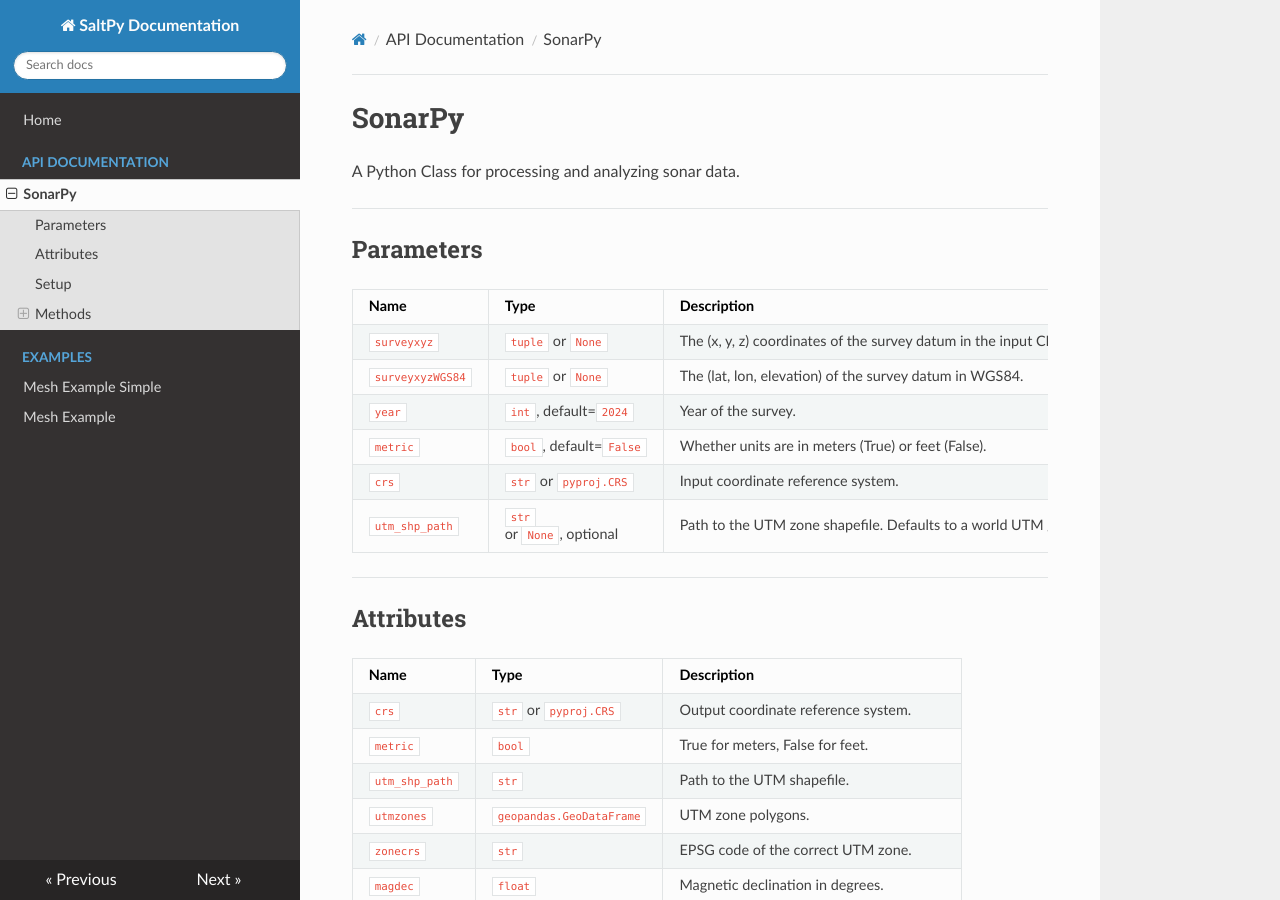
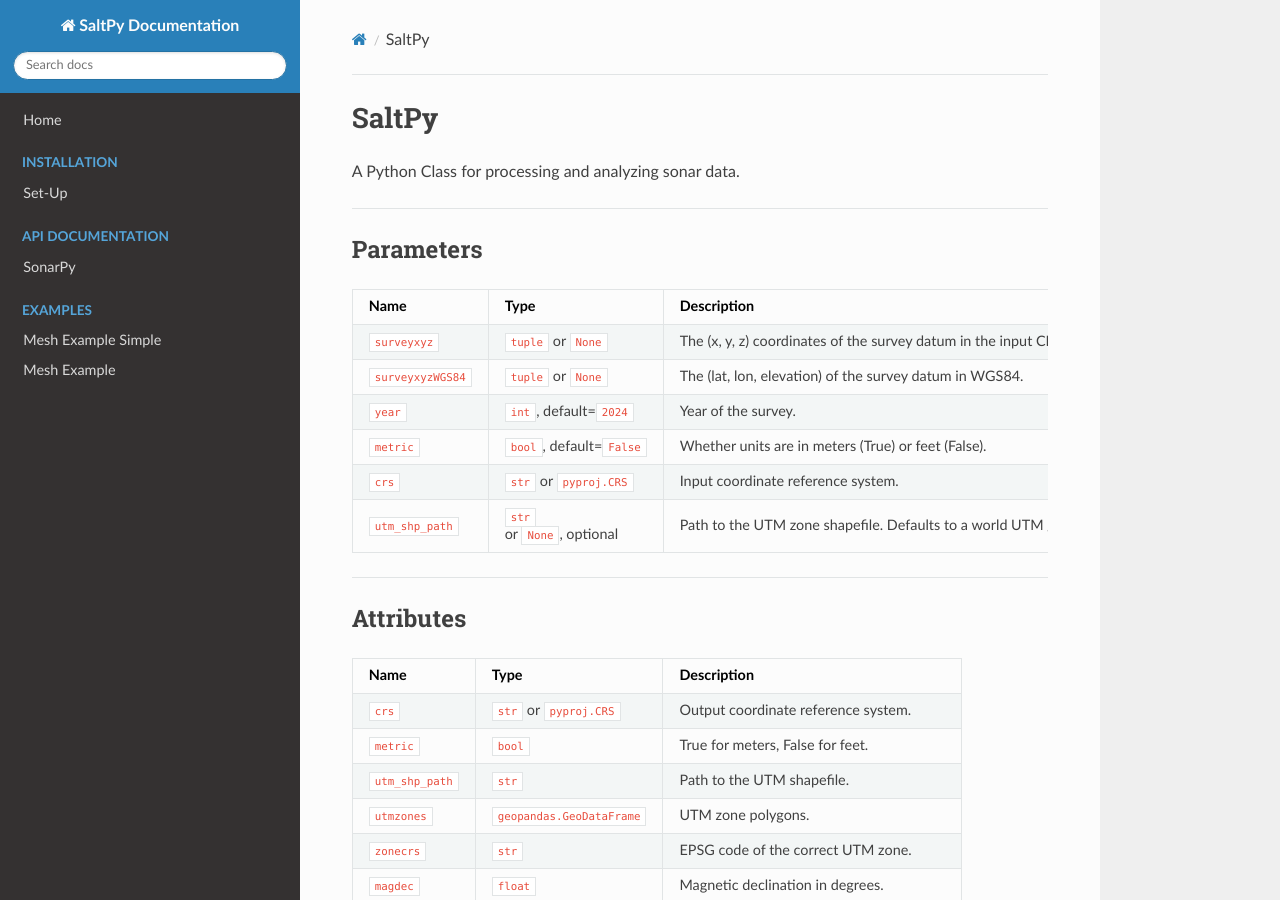
Before and after one commit to kmanalili/test1, an MkDocs documentation site: the page built from docs/api/SaltPy.md, in a window 1280 px wide and 900 px high. Built offline with MkDocs 1.6.1, drawn with Linux system fonts in a browser that asks for light colours; nearby versions of some CDN libraries.

Commit message:
add installation

```diff
--- a/docs/api/SonarPy.md
+++ b/docs/api/SaltPy.md
@@ -1,5 +1,4 @@
-# SonarPy
-
+# SaltPy
 A Python Class for processing and analyzing sonar data.
 
 ---
--- a/mkdocs.yml
+++ b/mkdocs.yml
@@ -15,6 +15,8 @@ markdown_extensions:
   - admonition
 nav:
   - Home: index.md
+  - Installation:
+      - Set-Up: setup/installation.md
   - API Documentation:
       - SonarPy: api/SonarPy.md
   - Examples:
```
Also changed, not shown: docs/setup/installation.md (added, +45 -0 lines).
